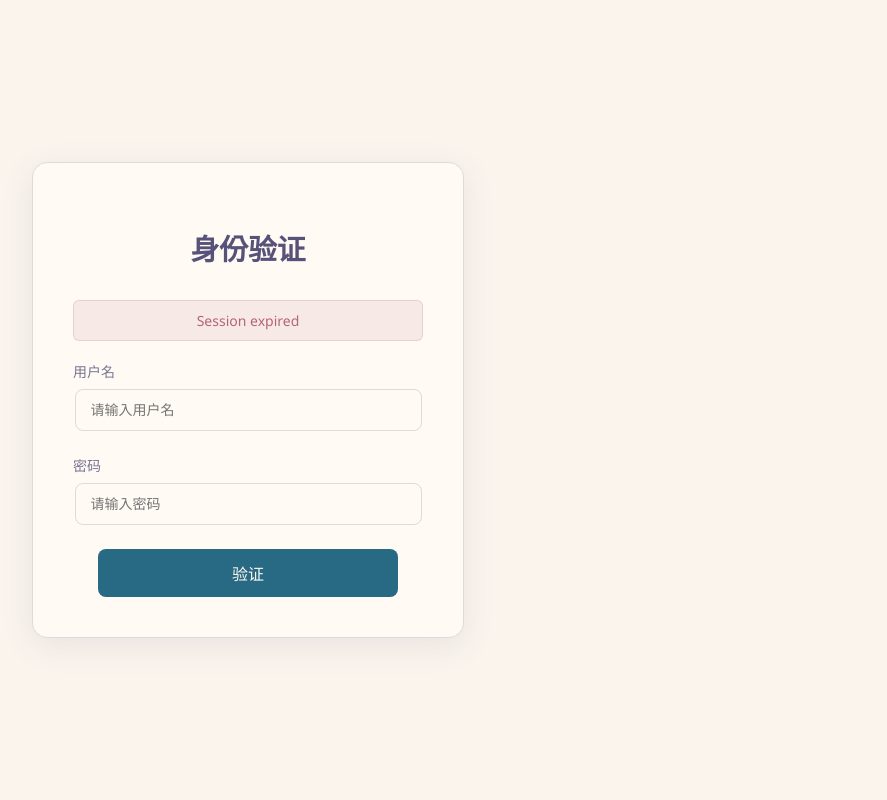
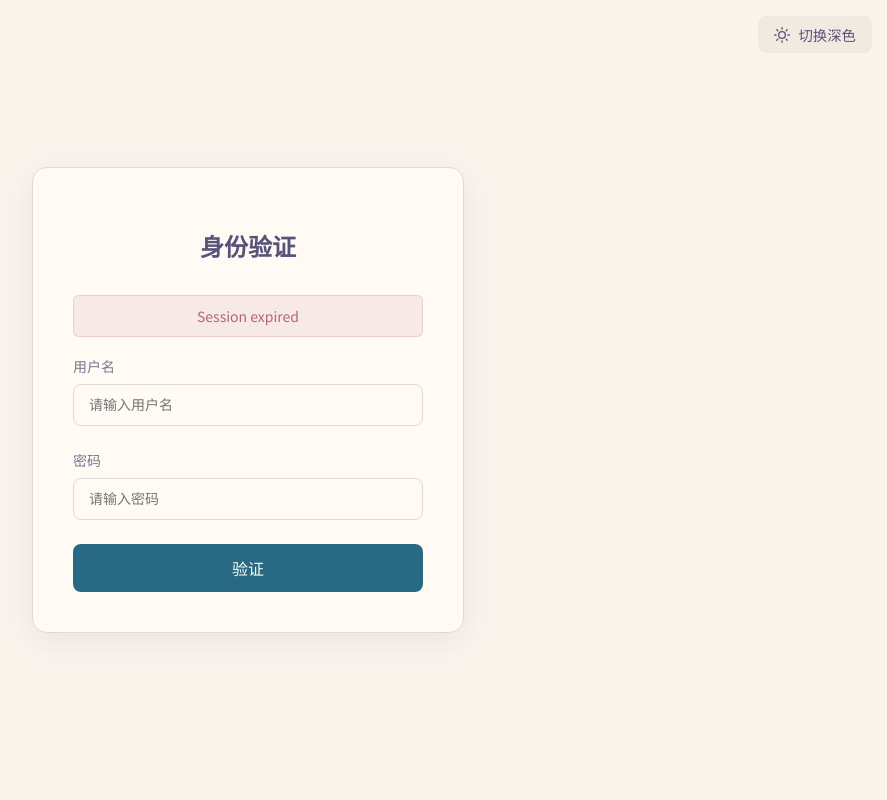
Before and after one commit to xiaosq2000/sing-box-docker, a FastAPI app: page /files in a window 1280 px wide. Shown: the whole page, without its empty margins (392-1279 px from the left). Run offline with FastAPI, Linux system fonts and the light colour scheme; parts of the project's set-up code (start-up, migrations or seed data) failed here and were passed over.

Commit message:
Enhance appearance

```diff
--- a/auth_service.py
+++ b/auth_service.py
@@ -82,6 +82,8 @@ class SecureStaticFiles(StaticFiles):
 
 # Mount the files directory with custom handler
 app.mount("/files", SecureStaticFiles(directory=release_files_dir), name="files")
+
+app.mount("/static", StaticFiles(directory="./static"), name="static")
 
 # Setup templates
 templates = Jinja2Templates(directory="./templates")
--- /dev/null
+++ b/static/styles.css
@@ -0,0 +1,272 @@
+@import url('https://fonts.googleapis.com/css2?family=Noto+Sans+SC&display=swap');
+
+:root {
+    /* Default to light theme (Rose Pine Dawn) */
+    --base: #faf4ed;
+    --surface: #fffaf3;
+    --overlay: #f2e9e1;
+    --muted: #9893a5;
+    --subtle: #797593;
+    --text: #575279;
+    --love: #b4637a;
+    --gold: #ea9d34;
+    --rose: #d7827e;
+    --pine: #286983;
+    --foam: #56949f;
+    --iris: #907aa9;
+    --highlight-low: #f4ede8;
+    --highlight-med: #dfdad9;
+    --highlight-high: #cecacd;
+}
+
+/* Dark theme (Rose Pine) */
+[data-theme="dark"] {
+    --base: #191724;
+    --surface: #1f1d2e;
+    --overlay: #26233a;
+    --muted: #6e6a86;
+    --subtle: #908caa;
+    --text: #e0def4;
+    --love: #eb6f92;
+    --gold: #f6c177;
+    --rose: #ebbcba;
+    --pine: #31748f;
+    --foam: #9ccfd8;
+    --iris: #c4a7e7;
+    --highlight-low: #21202e;
+    --highlight-med: #403d52;
+    --highlight-high: #524f67;
+}
+
+body {
+    font-family: 'Noto Sans SC', 'Segoe UI', Tahoma, Geneva, Verdana, sans-serif;
+    background: var(--base);
+    margin: 0;
+    padding: 0;
+    min-height: 100vh;
+    color: var(--text);
+    transition: background-color 0.3s ease, color 0.3s ease;
+}
+
+.theme-toggle {
+    position: absolute;
+    top: 1rem;
+    right: 1rem;
+    background: var(--overlay);
+    color: var(--text);
+    border: none;
+    border-radius: 8px;
+    padding: 0.5rem 1rem;
+    cursor: pointer;
+    display: flex;
+    align-items: center;
+    font-size: 0.9rem;
+    transition: all 0.3s ease;
+}
+
+.theme-toggle:hover {
+    background: var(--highlight-med);
+    transform: translateY(-2px);
+}
+
+.theme-toggle svg {
+    margin-right: 0.5rem;
+    width: 16px;
+    height: 16px;
+}
+
+.container {
+    max-width: 800px;
+    margin: 2rem auto;
+    padding: 2.5rem;
+    border-radius: 15px;
+    background: var(--surface);
+    box-shadow: 0 8px 32px rgba(87, 82, 121, 0.1);
+    backdrop-filter: blur(10px);
+    border: 1px solid var(--highlight-med);
+    animation: fadeIn 0.5s ease-in-out;
+}
+
+h1,
+h2 {
+    text-align: center;
+    margin-bottom: 2rem;
+    color: var(--text);
+    font-weight: 600;
+}
+
+h1 {
+    font-size: 1.8rem;
+}
+
+h2 {
+    font-size: 1.5rem;
+}
+
+p {
+    color: var(--text);
+    line-height: 1.6;
+    margin: 0.75rem 0;
+}
+
+code {
+    background: var(--highlight-low);
+    padding: 0.2em 0.4em;
+    border-radius: 4px;
+    font-family: 'Consolas', 'Monaco', monospace;
+    color: var(--pine);
+}
+
+.btn {
+    padding: 8px 16px;
+    background: var(--pine);
+    color: var(--surface);
+    border: none;
+    border-radius: 8px;
+    cursor: pointer;
+    font-size: 0.9rem;
+    font-weight: 500;
+    text-decoration: none;
+    transition: all 0.3s ease;
+    display: inline-block;
+}
+
+.btn:hover {
+    background: var(--foam);
+    transform: translateY(-2px);
+    box-shadow: 0 5px 15px rgba(86, 148, 159, 0.2);
+}
+
+.form-group {
+    margin-bottom: 1.5rem;
+}
+
+.form-group label {
+    display: block;
+    margin-bottom: 0.5rem;
+    color: var(--subtle);
+    font-size: 14px;
+    font-weight: 500;
+}
+
+.form-input {
+    width: 100%;
+    padding: 12px 15px;
+    border: 1px solid var(--highlight-med);
+    border-radius: 8px;
+    font-size: 14px;
+    transition: all 0.3s ease;
+    background: var(--surface);
+    color: var(--text);
+    box-sizing: border-box;
+}
+
+.form-input:focus {
+    outline: none;
+    border-color: var(--foam);
+    box-shadow: 0 0 0 3px rgba(86, 148, 159, 0.1);
+}
+
+.error {
+    color: var(--love);
+    margin-bottom: 1.2rem;
+    text-align: center;
+    font-size: 14px;
+    padding: 10px;
+    background: rgba(180, 99, 122, 0.1);
+    border-radius: 6px;
+    border: 1px solid rgba(180, 99, 122, 0.2);
+}
+
+@keyframes fadeIn {
+    from {
+        opacity: 0;
+        transform: translateY(-20px);
+    }
+
+    to {
+        opacity: 1;
+        transform: translateY(0);
+    }
+}
+
+@media (max-width: 768px) {
+    body {
+        padding: 1rem;
+    }
+
+    .container {
+        margin: 1rem auto;
+        padding: 1.5rem;
+    }
+
+    h1 {
+        font-size: 1.5rem;
+    }
+
+    p {
+        font-size: 0.95rem;
+    }
+
+    .theme-toggle {
+        top: 0.5rem;
+        right: 0.5rem;
+        padding: 0.3rem 0.7rem;
+        font-size: 0.8rem;
+    }
+}
+
+.instruction-cards {
+    display: grid;
+    grid-template-columns: repeat(auto-fit, minmax(250px, 1fr));
+    gap: 1.5rem;
+    margin-top: 1.5rem;
+}
+
+.instruction-card {
+    background: var(--highlight-low);
+    border-radius: 12px;
+    padding: 1.5rem;
+    transition: all 0.3s ease;
+    border: 1px solid var(--highlight-med);
+}
+
+.instruction-card:hover {
+    transform: translateY(-5px);
+    box-shadow: 0 10px 20px rgba(0, 0, 0, 0.08);
+    border-color: var(--highlight-high);
+}
+
+.instruction-icon {
+    font-size: 2rem;
+    margin-bottom: 1rem;
+    text-align: center;
+}
+
+.instruction-card h3 {
+    font-size: 1.2rem;
+    margin-bottom: 0.75rem;
+    color: var(--text);
+    text-align: center;
+}
+
+.instruction-card p {
+    margin-bottom: 0.5rem;
+    font-size: 0.95rem;
+}
+
+.instruction-card p:last-child {
+    margin-bottom: 0;
+}
+
+.note {
+    font-size: 0.85rem;
+    color: var(--rose);
+    font-style: italic;
+}
+
+@media (max-width: 768px) {
+    .instruction-cards {
+        grid-template-columns: 1fr;
+    }
+}
--- a/templates/login.html
+++ b/templates/login.html
@@ -1,35 +1,12 @@
 <!DOCTYPE html>
-<html>
+<html lang="zh-CN">
 <head>
+    <meta charset="UTF-8">
+    <meta name="viewport" content="width=device-width, initial-scale=1.0">
     <title>Login</title>
+    <link rel="stylesheet" href="/static/styles.css">
     <style>
-        :root {
-            --base: #faf4ed;
-            --surface: #fffaf3;
-            --overlay: #f2e9e1;
-            --muted: #9893a5;
-            --subtle: #797593;
-            --text: #575279;
-            --love: #b4637a;
-            --gold: #ea9d34;
-            --rose: #d7827e;
-            --pine: #286983;
-            --foam: #56949f;
-            --iris: #907aa9;
-            --highlight-low: #f4ede8;
-            --highlight-med: #dfdad9;
-            --highlight-high: #cecacd;
-        }
-
-        body {
-            font-family: 'Segoe UI', Tahoma, Geneva, Verdana, sans-serif;
-            margin: 0;
-            padding: 0;
-            min-height: 100vh;
-        }
-
         body.login-page {
-            background: var(--base);
             display: flex;
             justify-content: center;
             align-items: center;
@@ -37,101 +14,36 @@
         }
 
         .login-box {
-            background: var(--surface);
-            padding: 2.5rem;
-            border-radius: 15px;
-            box-shadow: 0 8px 32px rgba(87, 82, 121, 0.1);
             width: 350px;
-            backdrop-filter: blur(10px);
-            border: 1px solid var(--highlight-med);
-            animation: fadeIn 0.5s ease-in-out;
-        }
-
-        .login-box h2 {
-            text-align: center;
-            margin-bottom: 2rem;
-            color: var(--text);
-            font-size: 1.8rem;
-            font-weight: 600;
-        }
-
-        .form-group {
-            margin-bottom: 1.5rem;
-        }
-
-        .form-group label {
-            display: block;
-            margin-bottom: 0.5rem;
-            color: var(--subtle);
-            font-size: 14px;
-            font-weight: 500;
-        }
-
-        .form-input {
-            width: 90%;
             margin: 0 auto;
-            padding: 12px 15px;
-            border: 1px solid var(--highlight-med);
-            border-radius: 8px;
-            font-size: 14px;
-            transition: all 0.3s ease;
-            display: block;
-            background: var(--surface);
-            color: var(--text);
-        }
-
-        .form-input:focus {
-            outline: none;
-            border-color: var(--foam);
-            box-shadow: 0 0 0 3px rgba(86, 148, 159, 0.1);
         }
 
         .btn-primary {
-            width: 300px;
+            width: 100%;
             padding: 12px;
-            background: var(--pine);
-            color: var(--surface);
-            border: none;
-            border-radius: 8px;
-            cursor: pointer;
             font-size: 16px;
-            font-weight: 500;
-            transition: all 0.3s ease;
             margin: 0.5rem auto 0;
             display: block;
-        }
-
-        .btn-primary:hover {
-            background: var(--foam);
-            transform: translateY(-2px);
-            box-shadow: 0 5px 15px rgba(86, 148, 159, 0.2);
-        }
-
-        .error {
-            color: var(--love);
-            margin-bottom: 1.2rem;
-            text-align: center;
-            font-size: 14px;
-            padding: 10px;
-            background: rgba(180, 99, 122, 0.1);
-            border-radius: 6px;
-            border: 1px solid rgba(180, 99, 122, 0.2);
-        }
-
-        @keyframes fadeIn {
-            from {
-                opacity: 0;
-                transform: translateY(-20px);
-            }
-            to {
-                opacity: 1;
-                transform: translateY(0);
-            }
         }
     </style>
 </head>
 <body class="login-page">
-    <div class="login-box">
+    <button id="themeToggle" class="theme-toggle">
+        <svg xmlns="http://www.w3.org/2000/svg" width="16" height="16" viewBox="0 0 24 24" fill="none" stroke="currentColor" stroke-width="2" stroke-linecap="round" stroke-linejoin="round" class="theme-icon-light">
+            <circle cx="12" cy="12" r="5"></circle>
+            <line x1="12" y1="1" x2="12" y2="3"></line>
+            <line x1="12" y1="21" x2="12" y2="23"></line>
+            <line x1="4.22" y1="4.22" x2="5.64" y2="5.64"></line>
+            <line x1="18.36" y1="18.36" x2="19.78" y2="19.78"></line>
+            <line x1="1" y1="12" x2="3" y2="12"></line>
+            <line x1="21" y1="12" x2="23" y2="12"></line>
+            <line x1="4.22" y1="19.78" x2="5.64" y2="18.36"></line>
+            <line x1="18.36" y1="5.64" x2="19.78" y2="4.22"></line>
+        </svg>
+        <span class="theme-text">切换深色</span>
+    </button>
+
+    <div class="container login-box">
         <h2>身份验证</h2>
         {% if error %}
         <div class="error">{{ error }}</div>
@@ -145,8 +57,39 @@
                 <label for="password">密码</label>
                 <input type="password" id="password" name="password" placeholder="请输入密码" required class="form-input">
             </div>
-            <button type="submit" class="btn-primary">验证</button>
+            <button type="submit" class="btn btn-primary">验证</button>
         </form>
     </div>
+
+    <script>
+        // Theme switcher
+        const themeToggle = document.getElementById('themeToggle');
+        const themeText = document.querySelector('.theme-text');
+        const prefersDarkScheme = window.matchMedia('(prefers-color-scheme: dark)');
+
+        // Check for saved theme or use system preference
+        const savedTheme = localStorage.getItem('theme');
+        if (savedTheme === 'dark' || (!savedTheme && prefersDarkScheme.matches)) {
+            document.documentElement.setAttribute('data-theme', 'dark');
+            themeText.textContent = '切换浅色';
+        } else {
+            document.documentElement.setAttribute('data-theme', 'light');
+            themeText.textContent = '切换深色';
+        }
+
+        // Theme toggle functionality
+        themeToggle.addEventListener('click', () => {
+            const currentTheme = document.documentElement.getAttribute('data-theme');
+            if (currentTheme === 'dark') {
+                document.documentElement.setAttribute('data-theme', 'light');
+                localStorage.setItem('theme', 'light');
+                themeText.textContent = '切换深色';
+            } else {
+                document.documentElement.setAttribute('data-theme', 'dark');
+                localStorage.setItem('theme', 'dark');
+                themeText.textContent = '切换浅色';
+            }
+        });
+    </script>
 </body>
 </html>
```
Also changed, not shown: templates/file_list.html (+105 -133 lines).
